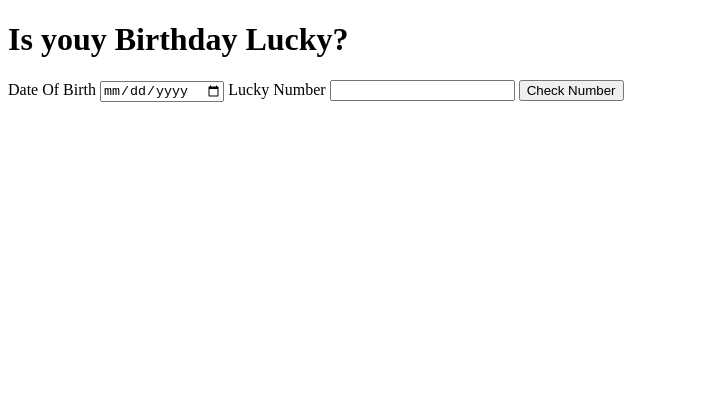
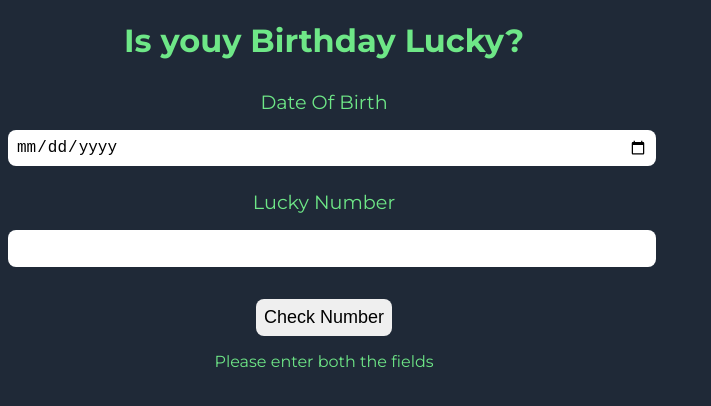
Before and after one commit to Nitasha46/is-your-birthday-lucky, a plain HTML site: page index.html in a window 1280 px wide. Both pictures are taken after a click on the button "Check Number". Shown: the whole page, without its empty margins (0-711 px from the left). Drawn offline with Linux system fonts and the light colour scheme.

Commit message:
chore: added functions

```diff
--- a/app.js
+++ b/app.js
@@ -0,0 +1,45 @@
+const dateOfBirth = document.querySelector("#date-of-birth");
+const luckyNumber = document.querySelector("#lucky-number");
+const checkNumber = document.querySelector("#check-number");
+const outputContainer = document.querySelector("#output-container");
+
+function calculateSum(dobValue) {
+    let sum = 0;
+    dobValue = dobValue.replaceAll("-","");
+    for (let i=0; i<dobValue.length; i++) {
+        sum = sum + Number(dobValue.charAt(i));
+    }
+    return sum;
+}
+
+function checkIsNumberLucky(sumOfDob,luckyNumberValue) {
+    if (sumOfDob % luckyNumberValue === 0) {
+        showMessage(luckyNumberValue + " is a lucky number");
+    } else {
+        showMessage(luckyNumberValue + " is not that lucky");
+    }
+}
+
+function hideMessage() {
+    outputContainer.style.display = "none";
+}
+
+function showMessage(message) {
+    outputContainer.style.display = "block";
+    outputContainer.innerText = message;
+}
+
+function clickEventHandler() {
+    hideMessage();
+
+    const dobValue = dateOfBirth.value;
+    const luckyNumberValue = luckyNumber.value;
+    if (dobValue && luckyNumberValue) {
+        const sumOfDob = calculateSum(dobValue);
+        checkIsNumberLucky(sumOfDob, luckyNumberValue);
+    } else {
+        showMessage("Please enter both the fields");
+    }
+}
+
+checkNumber.addEventListener("click", clickEventHandler);
--- a/index.html
+++ b/index.html
@@ -3,6 +3,7 @@
 <head>
     <meta charset="UTF-8">
     <meta name="viewport" content="width=device-width, initial-scale=1.0">
+    <link rel="stylesheet" href="style.css">
     <title>Is Your Birthday Lucky?</title>
 </head>
 <body>
@@ -21,5 +22,7 @@
         <p id="output-container"></p>
 
     </div>
+
+    <script src="app.js"></script>
 </body>
 </html>
--- a/style.css
+++ b/style.css
@@ -0,0 +1,48 @@
+@import url('https://fonts.googleapis.com/css2?family=Montserrat:wght@400;700&display=swap');
+
+:root {
+    --primary-dark: #1F2937;
+    --primary-green: #6EE787;
+}
+
+body {
+    background-color: var(--primary-dark);
+    color: var(--primary-green);
+    font-family: 'Montserrat', sans-serif;
+    text-align: center;
+}
+
+.container {
+    width: 50%;
+    /* margin: auto; */
+}
+
+input {
+    display: block;
+    width: 100%;
+    margin: auto;
+    margin-top: 0.5rem;
+    padding: 0.5rem;
+    border: none;
+    border-radius: 0.5rem;
+    font-size: large;
+}
+
+label {
+    display: block;
+    margin-top: 1rem;
+    padding: 0.5rem;
+    border: none;
+    border-radius: 0.5rem;
+    font-size: larger;
+}
+
+button {
+    display: block;
+    margin: auto;
+    margin-top: 2rem;
+    padding: 0.5rem;
+    border: none;
+    border-radius: 0.5rem;
+    font-size: large;
+}
```
